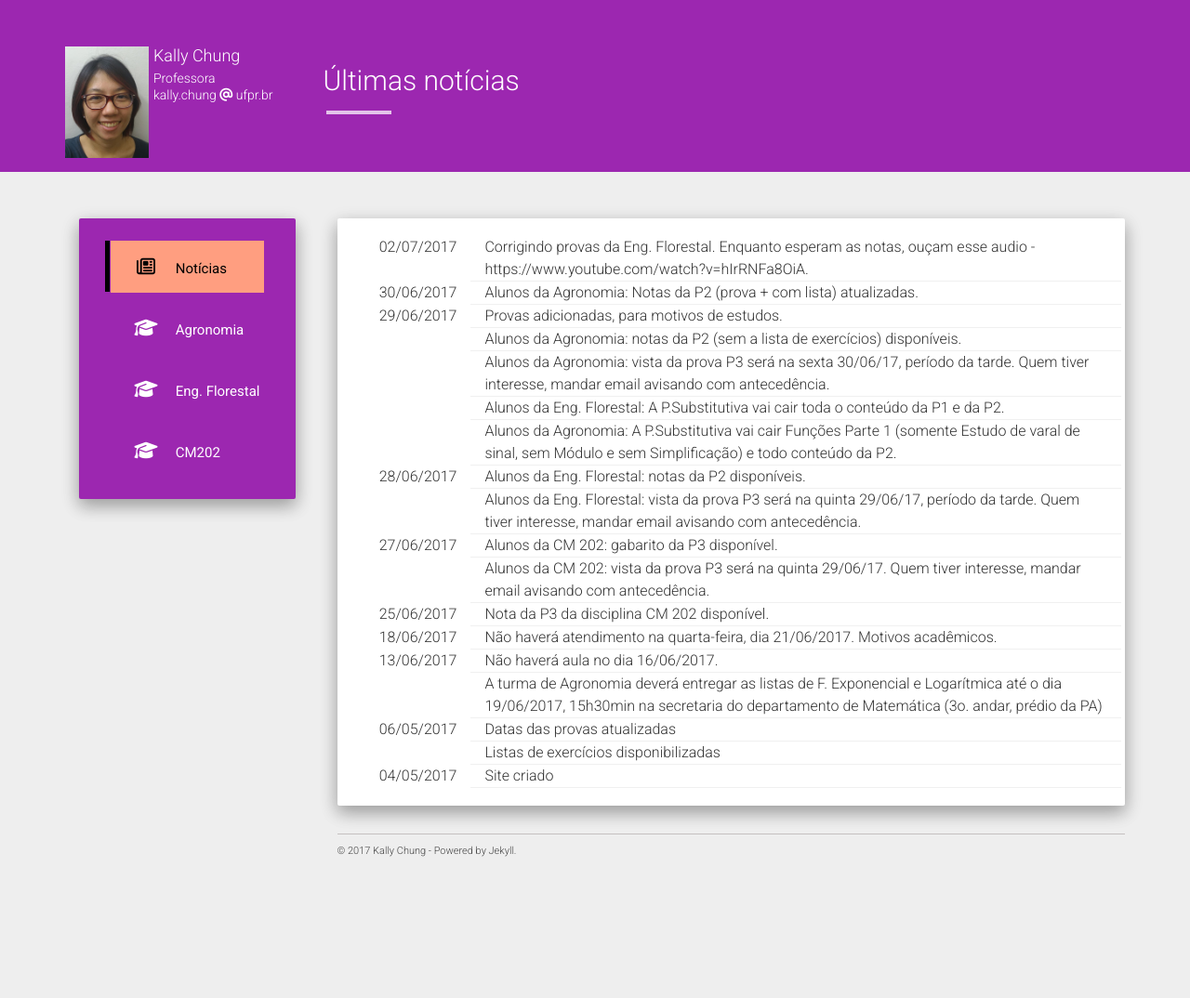
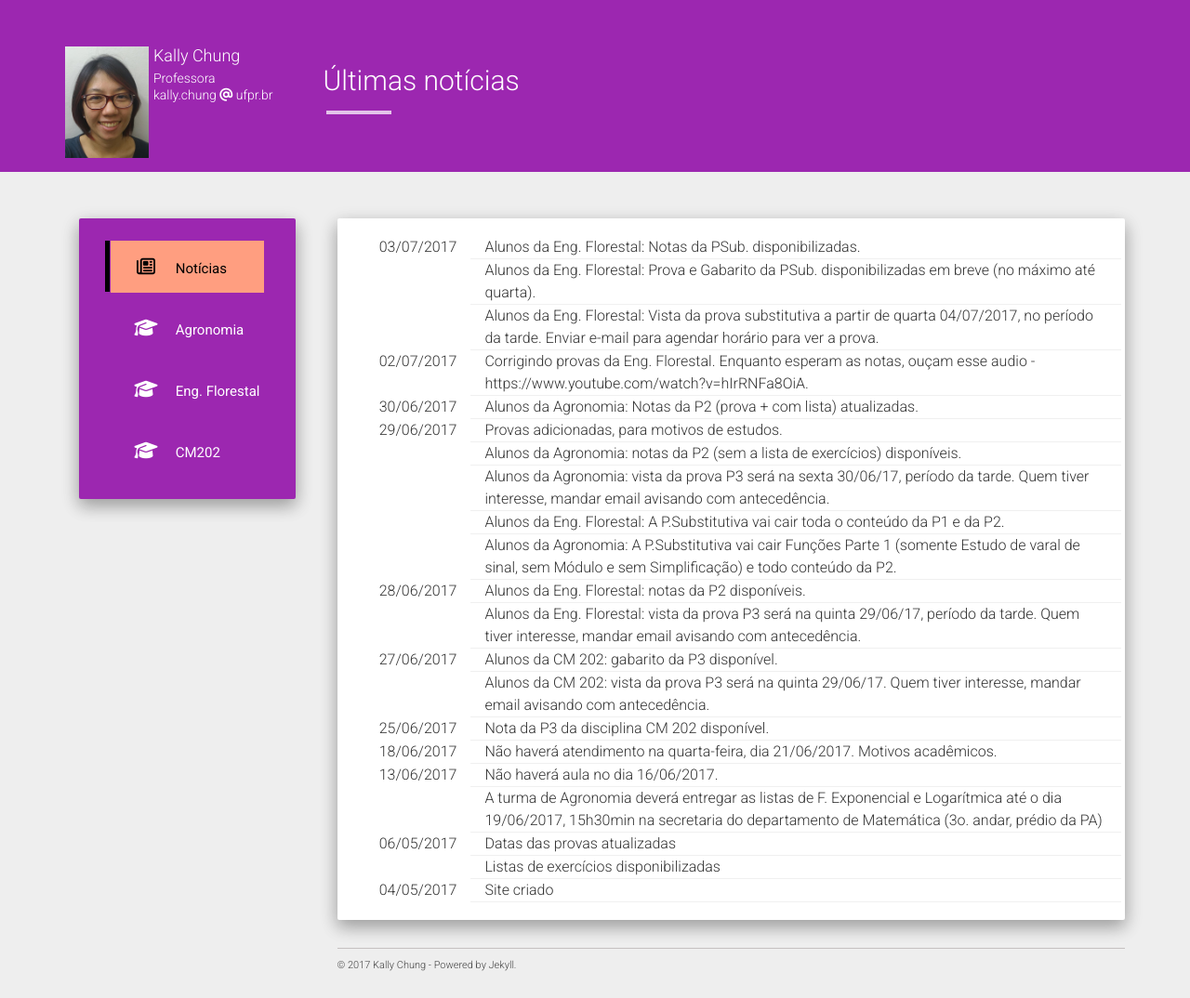
Before and after one commit to chunggnuhc/chunggnuhc.github.io, a Jekyll site: the page built from index.html, in a window 1280 px wide. Shown: the whole page at 93% size. Built offline with Jekyll 4.4.1, drawn with Linux system fonts in a browser that asks for light colours; nearby versions of some CDN libraries; before the commit the page ends 951 px from its top, so only the background shows below that.

Commit message:
Notícias da Eng. FLorestal atualizadas

```diff
--- a/_data/noticias.yml
+++ b/_data/noticias.yml
@@ -1,3 +1,9 @@
+- data: 2017-07-03
+  noticia: "Alunos da Eng. Florestal: Vista da prova substitutiva a partir de quarta 04/07/2017, no período da tarde. Enviar e-mail para agendar horário para ver a prova."
+- data: 2017-07-03
+  noticia: "Alunos da Eng. Florestal: Prova e Gabarito da PSub. disponibilizadas em breve (no máximo até quarta)."
+- data: 2017-07-03
+  noticia: "Alunos da Eng. Florestal: Notas da PSub. disponibilizadas."
 - data: 2017-07-02
   noticia: "Corrigindo provas da Eng. Florestal. Enquanto esperam as notas, ouçam esse audio - https://www.youtube.com/watch?v=hIrRNFa8OiA."
 - data: 2017-06-30
```
